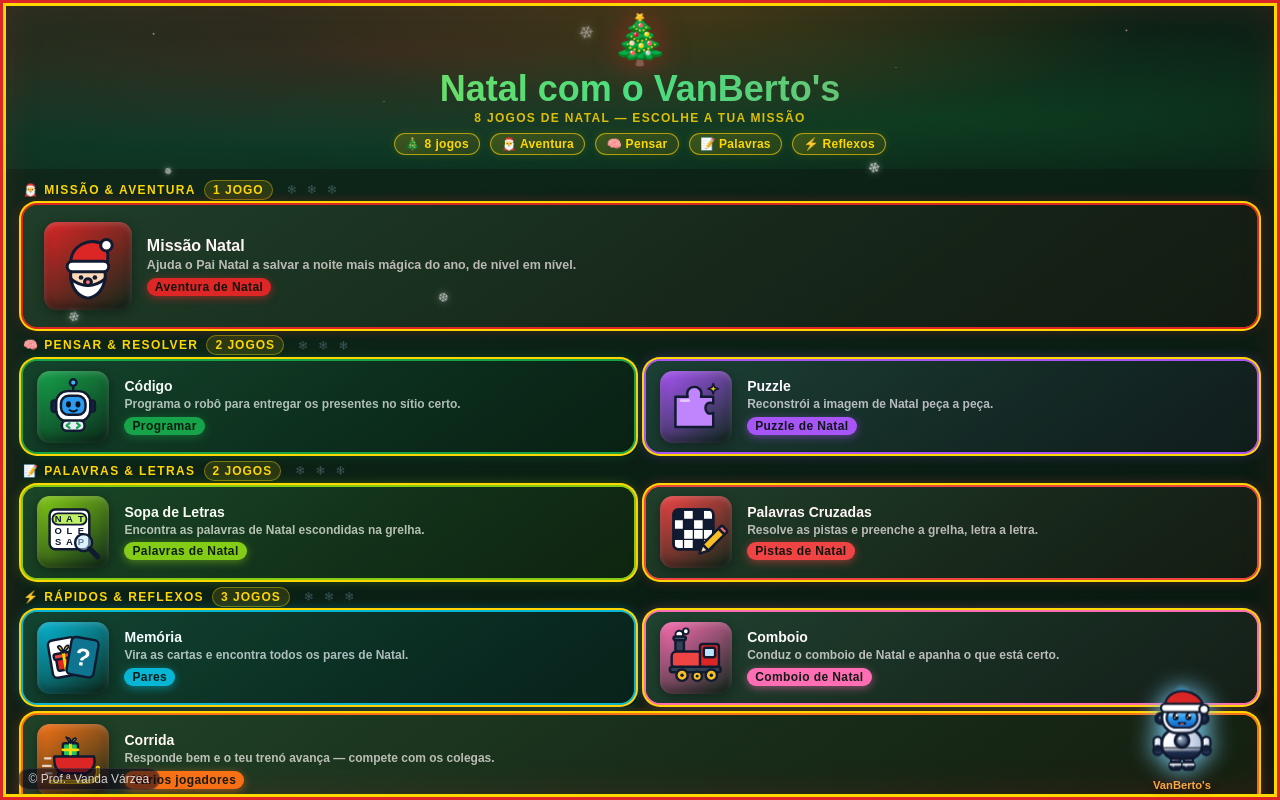
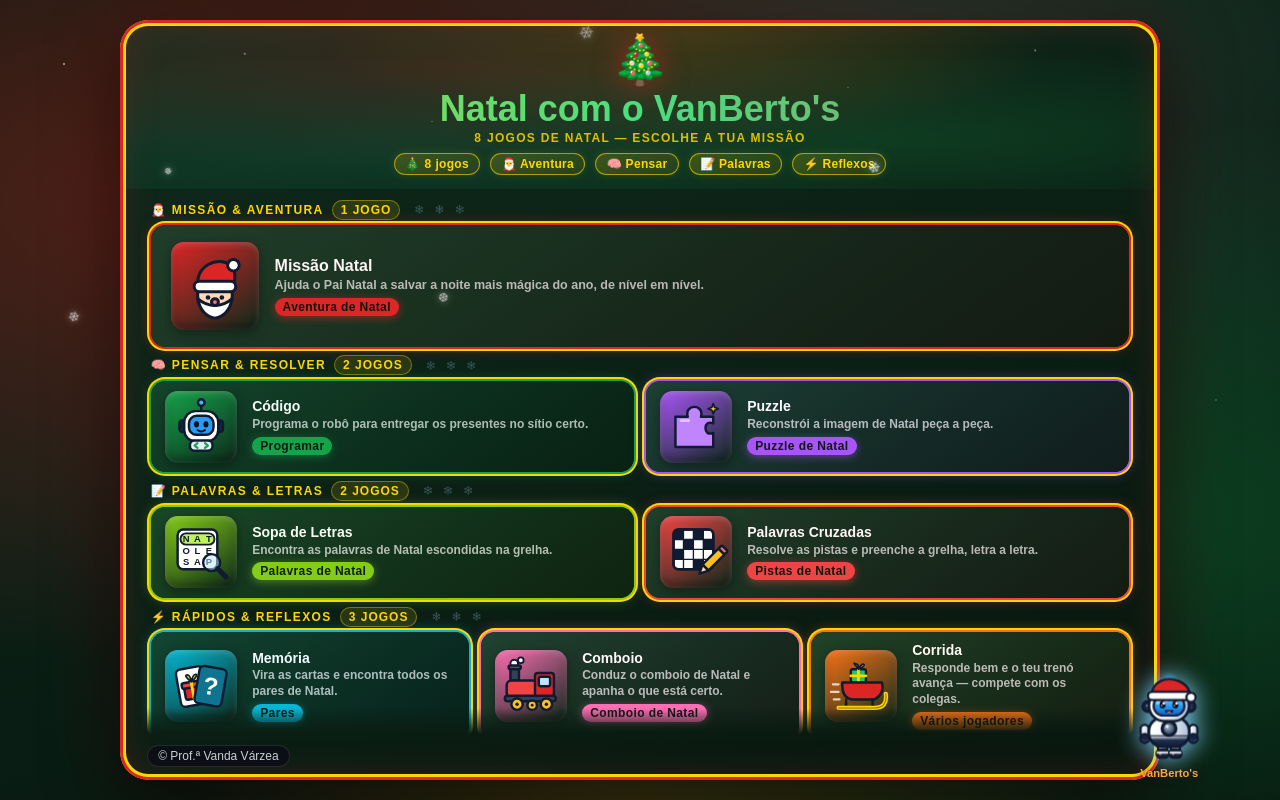
Before and after one commit to vvarzea/VanBerto-s-Natal, a plain HTML site: page index.html in a window 1280 px wide. Drawn offline with Linux system fonts and the light colour scheme; a web font is replaced by a local one.

Commit message:
Add files via upload

```diff
--- a/index.html
+++ b/index.html
@@ -322,6 +322,27 @@ body::before{
 #game-x:focus-visible{outline:3px solid #ffd700;outline-offset:2px;}
 .ios-hint{align-self:center;max-width:320px;margin:10px 0 0;text-align:center;font:700 12px 'Nunito',sans-serif;color:rgba(255,255,255,0.85);flex-shrink:0;}
 .ios-hint[hidden]{display:none;}
+
+/* ===== PC / ecrãs grandes: menu centrado, com largura máxima (não estica) ===== */
+.card::after{border-radius:inherit;}
+@media(min-width:900px){
+  .games-grid-3{grid-template-columns:repeat(3,1fr);}
+  .games-grid-3>.game-card:last-child:nth-child(odd){grid-column:auto;}
+}
+@media(min-width:900px) and (min-height:600px){
+  .modal-wrap{max-width:1040px;height:calc(100% - clamp(24px,5vh,56px));max-height:900px;}
+  .card{border-radius:28px;box-shadow:0 24px 70px rgba(0,0,0,0.60),0 0 90px rgba(220,38,38,0.14);}
+  /* faixa no fundo do cartão só para o rodapé: a lista de jogos acaba acima dela */
+  .games-section{margin-bottom:46px;padding:min(1vh,10px) clamp(20px,2.4vw,32px) 110px;}
+  #fixed-robot-wrap{right:1.3rem;bottom:1rem;}
+  #prof-tag{left:1.7rem;bottom:.8rem;}
+  .games-section{-webkit-mask-image:linear-gradient(to bottom,#000 calc(100% - 26px),transparent);mask-image:linear-gradient(to bottom,#000 calc(100% - 26px),transparent);}
+}
+/* com espaço dos lados, o VanBerto's fica cá fora, fora do cartão */
+@media(min-width:1280px) and (min-height:600px){
+  #fixed-robot-wrap{position:fixed;right:calc(1.3rem + env(safe-area-inset-right,0px));bottom:calc(1.2rem + env(safe-area-inset-bottom,0px));}
+  .games-section{padding-bottom:30px;}
+}
 </style>
 </head>
 <body>
@@ -366,7 +387,7 @@ body::before{
 </div>
 
 <script>
-const NEW_TAB=false; // true = abrir cada jogo num novo separador
+const NEW_TAB=true; // true = cada jogo abre no seu próprio separador (fora do menu); false = abre dentro do menu, por cima
 const SECTIONS=[
  {t:'🎅 Missão & Aventura',g:[{id:'missao',u:'https://vvarzea.github.io/VanBerto-s-Missao-Natal/',i:'🎅',n:'Missão Natal',d:'Ajuda o Pai Natal a salvar a noite mais mágica do ano, de nível em nível.',tag:'Aventura de Natal',c:'#dc2626',r:'220,38,38,0.55'}]},
  {t:'🧠 Pensar & Resolver',g:[
@@ -399,7 +420,7 @@ function markPlayed(id){try{const p=getPlayed();if(p.indexOf(id)<0){p.push(id);l
   document.getElementById('games').innerHTML=SECTIONS.map(function(sec){
     total+=sec.g.length;
     return '<h2 class="section-divider">'+esc(sec.t)+' <span class="section-count">'+sec.g.length+(sec.g.length===1?' jogo':' jogos')+'</span></h2>'+
-    '<div class="games-grid '+(sec.g.length===1?'games-grid-1':'games-grid-2')+'">'+sec.g.map(function(g){
+    '<div class="games-grid '+(sec.g.length===1?'games-grid-1':'games-grid-2'+(sec.g.length===3?' games-grid-3':''))+'">'+sec.g.map(function(g){
       const url=g.u;
       return '<a class="game-card'+(played.indexOf(g.id)>=0?' played':'')+'" data-id="'+g.id+'" href="'+url+'"'+(NEW_TAB?' target="_blank" rel="noopener noreferrer"':' rel="noopener"')+' style="--gc:'+g.c+';--gc-glow:rgba('+g.r+');">'+
       '<div class="game-icon-tile" aria-hidden="true">'+(ICONS[g.id]?ico(ICONS[g.id]):g.i)+'</div><div class="game-info"><h3 class="game-name">'+esc(g.n)+'</h3><div class="game-desc">'+esc(g.d)+'</div><span class="game-tag">'+esc(g.tag)+'</span></div></a>';
@@ -433,7 +454,7 @@ function markPlayed(id){try{const p=getPlayed();if(p.indexOf(id)<0){p.push(id);l
   window.addEventListener('popstate',function(){closeGame(true);});
   box.addEventListener('click',function(e){
     const a=e.target.closest('.game-card');if(!a)return;
-    markPlayed(a.dataset.id);
+    markPlayed(a.dataset.id);refresh();
     if(!NEW_TAB&&e.button===0&&!e.ctrlKey&&!e.metaKey&&!e.shiftKey){e.preventDefault();openGame(a);}
   });
   btn.addEventListener('click',function(){try{localStorage.removeItem('vb-played-natal');}catch(e){}refresh();});
--- a/sw.js
+++ b/sw.js
@@ -1,4 +1,4 @@
-const CACHE='vanberto-central-v7';
+const CACHE='vanberto-central-v8';
 // Essenciais: se faltar um, a instalação falha (e deve falhar).
 const CORE=['./','index.html','natal.html','manifest.webmanifest','favicon.png','apple-touch-icon.png','icon-128.png','icon-192.png','icon-256.png','icon-512.png'];
 // Fontes: tolerantes — se algum caminho estiver errado, não impede o service worker de instalar.
```
